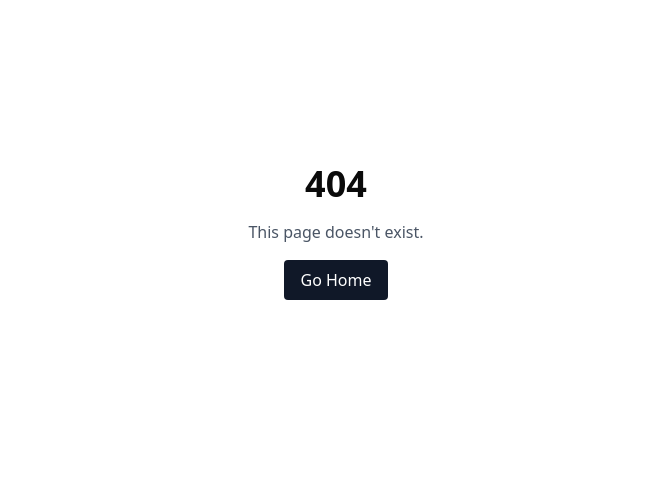
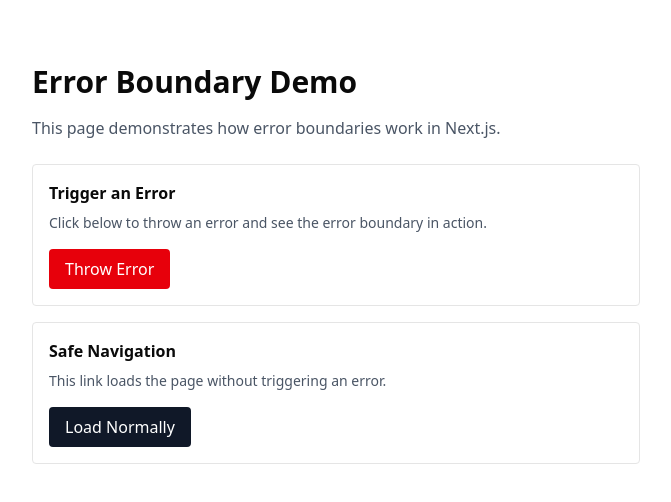
Before and after one commit to vivekv/nextjs-foundations-vv, a Next.js app in the folder apps/web/: page /error-demo in a window 1280 px wide. Before the commit this address had no page. Shown: the top 502 px of the page, without its empty margins (304-975 px from the left). Built offline with nearby package versions, Linux system fonts and the light colour scheme.

Commit message:
feat:Add proxy with headers

```diff
--- /dev/null
+++ b/apps/web/src/app/api/debug/route.ts
@@ -0,0 +1,11 @@
+import { headers } from 'next/headers'
+
+export async function GET() {
+  const headersList = await headers()
+
+  return Response.json({
+    requestId: headersList.get('x-request-id'),
+    pathname: headersList.get('x-pathname'),
+    timestamp: new Date().toISOString(),
+  })
+}
--- /dev/null
+++ b/apps/web/src/app/error-demo/error.tsx
@@ -0,0 +1,47 @@
+'use client'
+
+import { useEffect } from 'react'
+
+export default function ErrorDemoBoundary({
+  error,
+  reset,
+}: {
+  error: Error & { digest?: string }
+  reset: () => void
+}) {
+  useEffect(() => {
+    // biome-ignore lint/suspicious/noConsole: Intentional for error reporting demonstration
+    console.error('Error demo boundary caught:', error)
+  }, [error])
+
+  return (
+    <div className="mx-auto max-w-2xl p-8">
+      <div className="rounded-lg border-2 border-orange-300 bg-orange-50 p-6">
+        <h2 className="mb-2 font-bold text-xl text-orange-800">
+          Demo Error Caught!
+        </h2>
+        <p className="mb-4 text-orange-700">
+          This error was caught by the nested error boundary in /error-demo.
+        </p>
+        <p className="mb-4 font-mono text-orange-600 text-sm">
+          {error.message}
+        </p>
+        <div className="flex gap-3">
+          <button
+            type="button"
+            onClick={reset}
+            className="rounded bg-orange-600 px-4 py-2 text-white hover:bg-orange-700"
+          >
+            Try Again
+          </button>
+          <a
+            href="/error-demo"
+            className="rounded border border-orange-600 px-4 py-2 text-orange-600 hover:bg-orange-100"
+          >
+            Reload Page
+          </a>
+        </div>
+      </div>
+    </div>
+  )
+}
--- /dev/null
+++ b/apps/web/src/app/error-demo/page.tsx
@@ -0,0 +1,49 @@
+import Link from 'next/link'
+
+export default async function ErrorDemoPage(props: {
+  searchParams: Promise<{ throw?: string }>
+}) {
+  const searchParams = await props.searchParams
+
+  // Conditionally throw based on URL param
+  if (searchParams.throw === 'true') {
+    throw new Error('This error was triggered intentionally for testing')
+  }
+
+  return (
+    <main className="mx-auto max-w-2xl p-8">
+      <h1 className="mb-4 font-bold text-3xl">Error Boundary Demo</h1>
+      <p className="mb-6 text-gray-600">
+        This page demonstrates how error boundaries work in Next.js.
+      </p>
+
+      <div className="space-y-4">
+        <div className="rounded border p-4">
+          <h2 className="mb-2 font-semibold">Trigger an Error</h2>
+          <p className="mb-4 text-gray-600 text-sm">
+            Click below to throw an error and see the error boundary in action.
+          </p>
+          <Link
+            href="/error-demo?throw=true"
+            className="inline-block rounded bg-red-600 px-4 py-2 text-white hover:bg-red-700"
+          >
+            Throw Error
+          </Link>
+        </div>
+
+        <div className="rounded border p-4">
+          <h2 className="mb-2 font-semibold">Safe Navigation</h2>
+          <p className="mb-4 text-gray-600 text-sm">
+            This link loads the page without triggering an error.
+          </p>
+          <Link
+            href="/error-demo"
+            className="inline-block rounded bg-gray-900 px-4 py-2 text-white hover:bg-gray-800"
+          >
+            Load Normally
+          </Link>
+        </div>
+      </div>
+    </main>
+  )
+}
--- /dev/null
+++ b/apps/web/src/app/error.tsx
@@ -0,0 +1,41 @@
+'use client'
+
+import { useEffect } from 'react'
+
+export default function Error({
+  error,
+  reset,
+}: {
+  error: Error & { digest?: string }
+  reset: () => void
+}) {
+  useEffect(() => {
+    // biome-ignore lint/suspicious/noConsole: Intentional for error reporting demonstration
+    console.error('Root error boundary caught:', error)
+  }, [error])
+
+  return (
+    <div className="flex min-h-[50vh] flex-col items-center justify-center">
+      <div className="rounded-lg border border-red-200 bg-red-50 p-8 text-center">
+        <h2 className="mb-2 font-bold text-2xl text-red-800">
+          Something went wrong
+        </h2>
+        <p className="mb-4 text-red-600">
+          {error.message || 'An unexpected error occurred'}
+        </p>
+        {error.digest && (
+          <p className="mb-4 font-mono text-red-400 text-xs">
+            Error ID: {error.digest}
+          </p>
+        )}
+        <button
+          type="button"
+          onClick={reset}
+          className="rounded bg-red-600 px-6 py-2 font-medium text-white hover:bg-red-700"
+        >
+          Try again
+        </button>
+      </div>
+    </div>
+  )
+}
--- /dev/null
+++ b/apps/web/src/proxy.ts
@@ -0,0 +1,29 @@
+import { type NextRequest, NextResponse } from 'next/server'
+
+export function proxy(request: NextRequest) {
+  // biome-ignore lint/suspicious/noConsole: Intentional for request logging demonstration
+  console.log(`[Proxy] ${request.method} ${request.nextUrl.pathname}`)
+
+  // Create a request headers object with additional headers
+  const requestHeaders = new Headers(request.headers)
+  requestHeaders.set('x-request-id', crypto.randomUUID())
+  requestHeaders.set('x-pathname', request.nextUrl.pathname)
+
+  // Continue to route with modified request headers
+  const response = NextResponse.next({
+    request: {
+      headers: requestHeaders,
+    },
+  })
+
+  // Security headers on the response
+  response.headers.set('X-Frame-Options', 'DENY')
+  response.headers.set('X-Content-Type-Options', 'nosniff')
+  response.headers.set('X-Request-Id', requestHeaders.get('x-request-id') || '')
+
+  return response
+}
+
+export const config = {
+  matcher: ['/((?!_next/static|_next/image|favicon.ico).*)'],
+}
```
